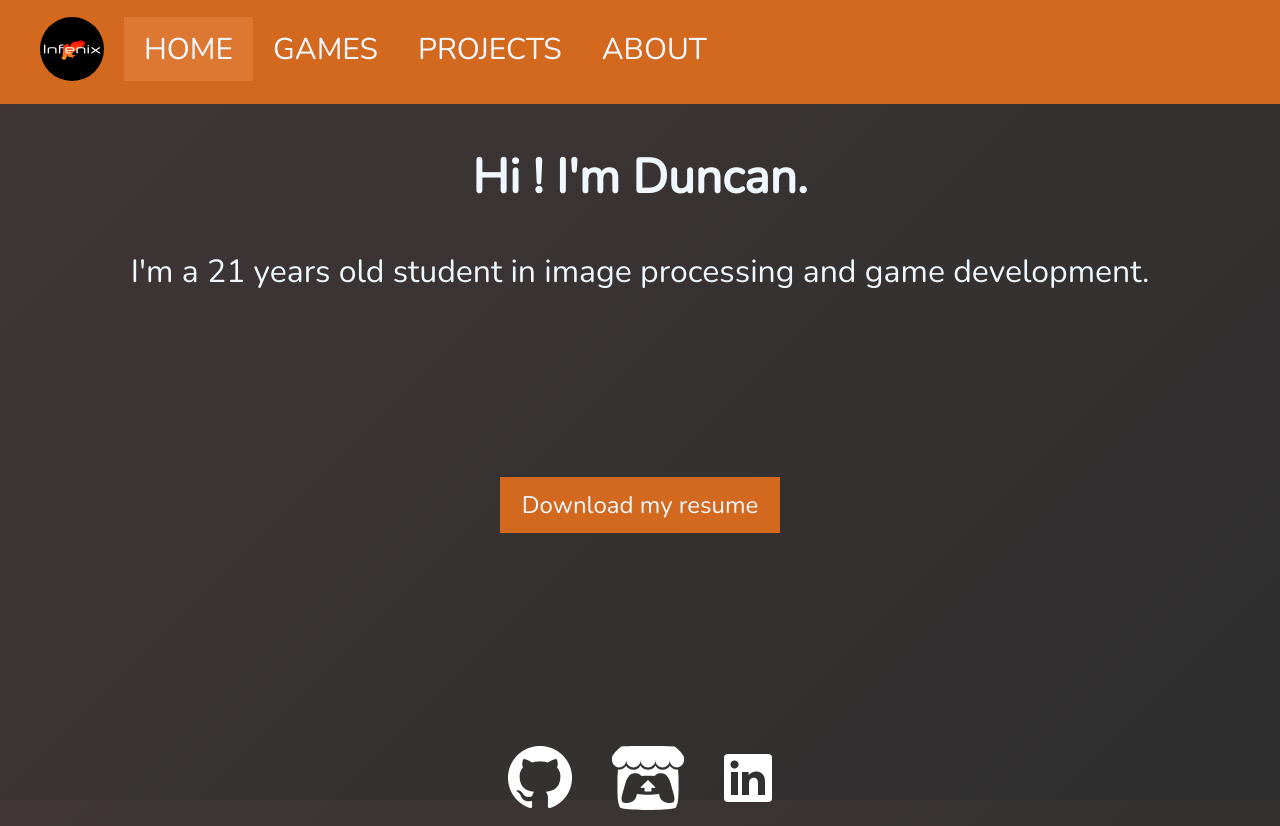
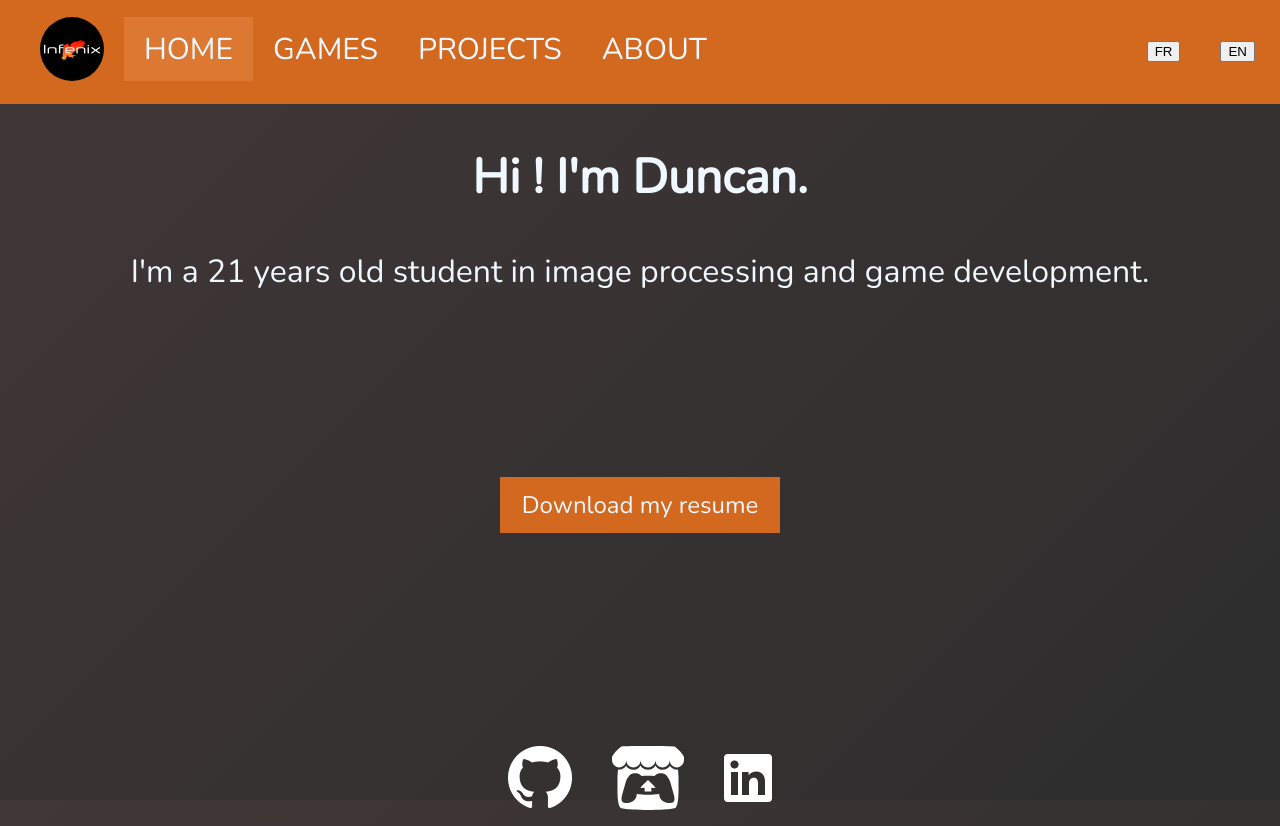
Before and after one commit to ImInfenix/react-deploy, a React (Create React App) app: page / in a window 1280 px wide. Built offline with nearby package versions, Linux system fonts and the light colour scheme.

Commit message:
Started translation work

```diff
--- a/package.json
+++ b/package.json
@@ -7,8 +7,10 @@
     "@testing-library/jest-dom": "^5.12.0",
     "@testing-library/react": "^11.2.7",
     "@testing-library/user-event": "^12.8.3",
+    "i18next": "^20.3.1",
     "react": "^17.0.2",
     "react-dom": "^17.0.2",
+    "react-i18next": "^11.10.0",
     "react-router-dom": "^5.2.0",
     "react-scripts": "4.0.3",
     "request": "^2.88.2",
--- a/src/components/Home.jsx
+++ b/src/components/Home.jsx
@@ -1,4 +1,5 @@
 import React from "react";
+import { Trans } from "react-i18next";
 import "./styles/resume.css";
 
 class Home extends React.Component {
@@ -6,7 +7,9 @@ class Home extends React.Component {
     return (
       <div>
         <div className="brick home">
-          <h2>Hi ! I'm Duncan.</h2>
+          <h2>
+            <Trans i18nKey="home_hello" />
+          </h2>
           <p>
             I'm a 21 years old student in image processing and game development.
           </p>
--- a/src/components/Navigation.jsx
+++ b/src/components/Navigation.jsx
@@ -1,5 +1,6 @@
 import React from "react";
 import { Link, withRouter } from "react-router-dom";
+import i18n from "../i18n";
 
 var currentSection = window.location.href
   .substring(window.location.href.lastIndexOf("/") + 1)
@@ -9,12 +10,14 @@ if (currentSection === "") currentSection = "home";
 
 class Navigation extends React.Component {
   setCurrentSection(value) {
-    console.log("old " + currentSection);
     currentSection = value;
-    console.log("new " + currentSection);
   }
 
   render() {
+    const changeLanguage = (newLanguage) => {
+      i18n.changeLanguage(newLanguage);
+    };
+
     return (
       <nav>
         <ul>
@@ -47,6 +50,16 @@ class Navigation extends React.Component {
             onClick={this.setCurrentSection}
           />
         </ul>
+        <div className="lang">
+          <ul>
+            <li className="underline notCurrentLang">
+              <button onClick={() => changeLanguage("fr")}>FR</button>
+            </li>
+            <li>
+              <button onClick={() => changeLanguage("en")}>EN</button>
+            </li>
+          </ul>
+        </div>
       </nav>
     );
   }
--- /dev/null
+++ b/src/i18n.js
@@ -0,0 +1,33 @@
+import i18n from "i18next";
+import { initReactI18next } from "react-i18next";
+
+// the translations
+// (tip move them in a JSON file and import them,
+// or even better, manage them via a UI: https://react.i18next.com/guides/multiple-translation-files#manage-your-translations-with-a-management-gui)
+const resources = {
+  en: {
+    translation: {
+      home_hello: "Hi ! I'm Duncan.",
+    },
+  },
+  fr: {
+    translation: {
+      home_hello: "Bonjour ! Je suis Duncan.",
+    },
+  },
+};
+
+i18n
+  .use(initReactI18next) // passes i18n down to react-i18next
+  .init({
+    resources,
+    lng: "en", // language to use, more information here: https://www.i18next.com/overview/configuration-options#languages-namespaces-resources
+    // you can use the i18n.changeLanguage function to change the language manually: https://www.i18next.com/overview/api#changelanguage
+    fallbackLng: ["en", "fr"],
+
+    interpolation: {
+      escapeValue: false, // react already safes from xss
+    },
+  });
+
+export default i18n;
--- a/src/index.js
+++ b/src/index.js
@@ -1,6 +1,7 @@
 import React from "react";
 import ReactDOM from "react-dom";
 import "./index.css";
+import "./i18n";
 import App from "./App";
 
 ReactDOM.render(
```
Also changed, not shown: 1 other file (tests, documents, lock files or other folders).
